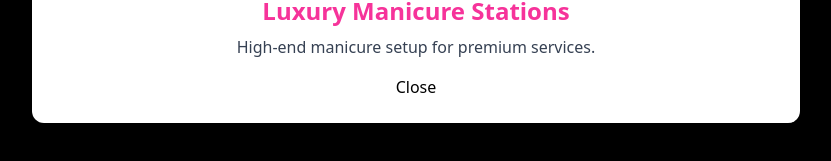
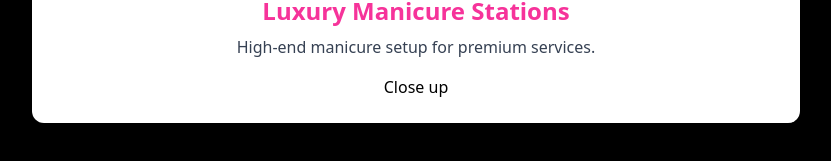
Before and after one commit to Matuku45/metrosites-corner-nail-prototype, a React (Vite) app: page /gallery in a window 1280 px wide. Both pictures are taken after a click on the element 208 px from the left and 1144 px from the top of the page. Shown: the part 1289-1450 px from the top of the page, without its empty margins (224-1055 px from the left). Built offline with nearby package versions, Linux system fonts and the light colour scheme.

Commit message:
Fixed Gallery.jsx and successful local build

```diff
--- a/src/pages/gallery.jsx
+++ b/src/pages/gallery.jsx
@@ -61,7 +61,7 @@ export default function Gallery() {
                 onClick={() => setSelected(null)}
                 className="btn btn-primary hover:scale-105 transform transition duration-300"
               >
-                Close
+                Close up
               </button>
             </div>
           </div>
```
